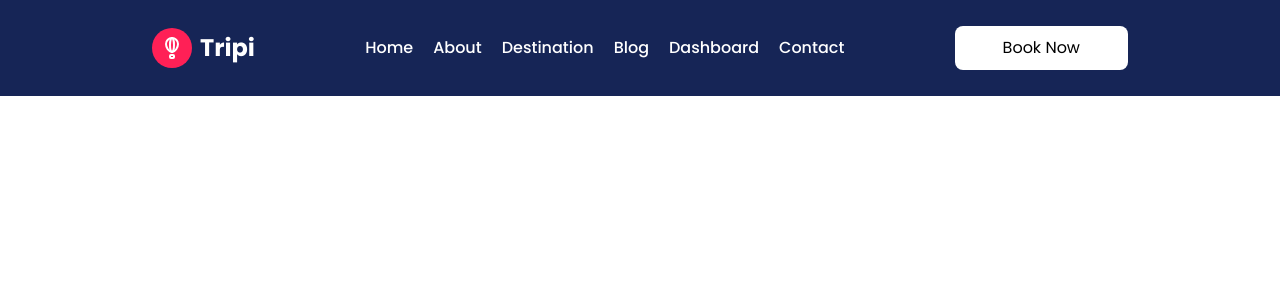
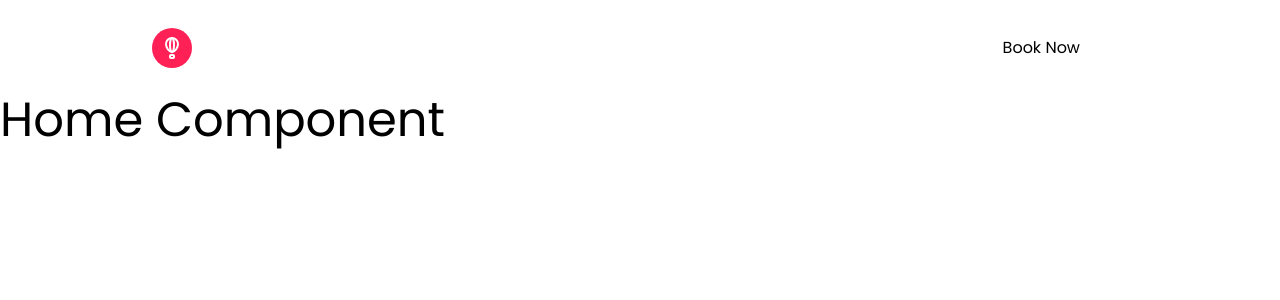
Before and after one commit to emmeiwhite/travel-exploration, a Next.js app: page / in a window 1280 px wide. Shown: the top 300 px of the page. Built offline with nearby package versions, Linux system fonts and the light colour scheme.

Commit message:
Nav bg-blue-950 on scroll upto 90px

```diff
--- a/components/Home/Home.tsx
+++ b/components/Home/Home.tsx
@@ -1,3 +1,3 @@
 export default function Home() {
-  return <div className="overall-hidden">Home Component</div>
+  return <div className="overall-hidden min-h-[3000px] pt-[12vh]">Home Component</div>
 }
--- a/components/Home/Navbar/Nav.tsx
+++ b/components/Home/Navbar/Nav.tsx
@@ -1,5 +1,6 @@
 import { navLinks } from '@/constants/constants'
 import Link from 'next/link'
+import { useEffect, useState } from 'react'
 import { HiBars3BottomRight } from 'react-icons/hi2'
 import { TbAirBalloon } from 'react-icons/tb'
 
@@ -8,8 +9,33 @@ type NavProps = {
 }
 
 export default function Nav({ handleShowNav }: NavProps) {
+  const [hasScrollBg, setHasScrollBg] = useState(false)
+
+  // 1. Rule of law in React --- Perform side-effect in useEffect()
+  useEffect(() => {
+    const handleScroll = () => {
+      const scrollValue = window.scrollY
+
+      if (scrollValue > 100) {
+        setHasScrollBg(true)
+      } else if (scrollValue <= 100) {
+        setHasScrollBg(false)
+      }
+    }
+
+    //   Setting the scroll handler --- which is a high frequency event
+    window.addEventListener('scroll', handleScroll)
+
+    return () => {
+      window.removeEventListener('scroll', handleScroll)
+    }
+  }, [])
+
   return (
-    <div className="bg-blue-950 transition-all duration-200 h-[12vh] z-30 fixed w-full">
+    <div
+      className={`${
+        hasScrollBg ? 'bg-blue-950 shadow-md' : ''
+      } transition-all duration-200 h-[12vh] z-30 fixed w-full`}>
       {/* Layout Container */}
       <div className="max-w-5xl mx-auto px-6 flex items-center justify-between h-full">
         {/* 1. LOGO */}
```
